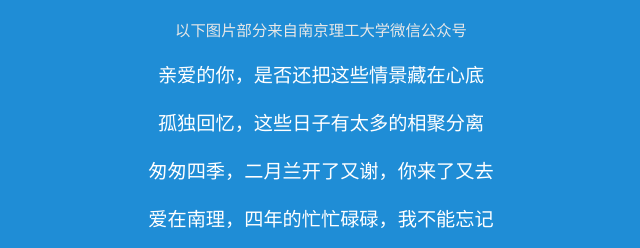
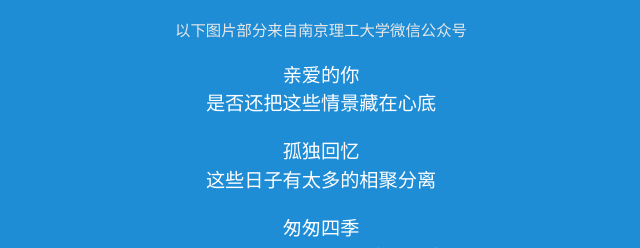
Before and after one commit to 1184291824/cornerstone, a Django app: template templates/App/graduationPhoto/mybill.html in a window 1280 px wide. Shown: the part 3281-3529 px from the top of the page, without its empty margins (319-959 px from the left). Run offline with Django 3.2, Linux system fonts and the light colour scheme; the template is opened without the code that fills it: values that come from a table or form of the project are taken from there, others are empty; tables that the repository leaves empty hold one stand-in row (values such as "Sample post").

Commit message:
毕业账单修改1

```diff
--- a/templates/App/graduationPhoto/mybill.html
+++ b/templates/App/graduationPhoto/mybill.html
@@ -85,10 +85,10 @@
 </div>
 <div class="student-account">
     <p style="color: #e7e7e7;font-size: 0.8em;text-align: center;text-indent: unset">以下图片部分来自南京理工大学微信公众号</p>
-    <p style="text-align: center;text-indent: unset;">亲爱的你，是否还把这些情景藏在心底</p>
-    <p style="text-align: center;text-indent: unset;">孤独回忆，这些日子有太多的相聚分离</p>
-    <p style="text-align: center;text-indent: unset;">匆匆四季，二月兰开了又谢，你来了又去</p>
-    <p style="text-align: center;text-indent: unset;">爱在南理，四年的忙忙碌碌，我不能忘记</p>
+    <p style="text-align: center;text-indent: unset;">亲爱的你<br/>是否还把这些情景藏在心底</p>
+    <p style="text-align: center;text-indent: unset;">孤独回忆<br/>这些日子有太多的相聚分离</p>
+    <p style="text-align: center;text-indent: unset;">匆匆四季<br/>二月兰开了又谢，你来了又去</p>
+    <p style="text-align: center;text-indent: unset;">爱在南理<br/>四年的忙忙碌碌，我不能忘记</p>
     <div class="image-box">
         <img src="https://imgconvert.csdnimg.cn/aHR0cHM6Ly9tbWJpei5xcGljLmNuL21tYml6X3BuZy9BOEZpYzM2ZWg5a3JVdUJyUE9jdmNxbEllaEFvNklxUkJmTEVublp0MlhpYWt0NmQwQVhIMHZmT05uUzJaT1lyY0pBZ1A2NnE2ZFNqVGhLQk12MHY4V1pRLzY0MA" alt="图8" title="图8" width="100%"/>
     </div>
@@ -109,10 +109,10 @@
         <img src="https://imgconvert.csdnimg.cn/aHR0cHM6Ly9tbWJpei5xcGljLmNuL21tYml6X3BuZy9BOEZpYzM2ZWg5a3JVdUJyUE9jdmNxbEllaEFvNklxUkJNV0hubXlTRUdHU1VRSk1LQVozT0JKY3BaSGlhc3FjREtZZ1hSa1Y2OVVXdGEzNmFXQkZpYmtrZy82NDA" alt="图8" title="图8" width="100%"/>
     </div>
 
-    <p style="text-align: center;text-indent: unset;">多少次的回眸，终换来四年的陪伴</p>
-    <p style="text-align: center;text-indent: unset;">多少次的吐槽，也忘不了早中晚餐</p>
-    <p style="text-align: center;text-indent: unset;">即使他们不在的日子，也要记得按时吃饭</p>
-    <p style="text-align: center;text-indent: unset;">即使你们再忙再累，也不能让肚子受难</p>
+    <p style="text-align: center;text-indent: unset;">多少次的回眸<br/>终换来四年的陪伴</p>
+    <p style="text-align: center;text-indent: unset;">多少次的吐槽<br/>也忘不了早中晚餐</p>
+    <p style="text-align: center;text-indent: unset;">即使他们不在的日子<br/>也要记得按时吃饭</p>
+    <p style="text-align: center;text-indent: unset;">即使你们再忙再累<br/>也不能让肚子受难</p>
     <div class="image-box">
         <img src="https://imgconvert.csdnimg.cn/aHR0cHM6Ly9tbWJpei5xcGljLmNuL21tYml6X3BuZy9BOEZpYzM2ZWg5a3JVdUJyUE9jdmNxbEllaEFvNklxUkJmbTRlMkN3UzJtTUNpYk5RRkdpYW9qeElVTjFRekZsT1hlQzNWaWJkeGhpYUJFUjlIcEZpYzUyQ1haZy82NDA" width="100%"/>
     </div>
@@ -159,7 +159,7 @@
     </div>
     <p style="color: #e7e7e7;font-size: 0.8em;text-align: center;text-indent: unset">以下数据不包含通识选修课以及计划外课程，不保证正确性</p>
     <p style="text-align: center;text-indent: unset;">（最最刺激和扎心的项目来了）</p>
-    <p style="text-align: center;text-indent: unset;">时间，是空间弯曲带给人类的一种错觉</p>
+    <p style="text-align: center;text-indent: unset;">时间<br/>是空间弯曲带给人类的一种错觉</p>
     <p>在这些漫长而又匆匆的日子里，<span>{{ student.get_credits }}</span>学分的课程组成了你大学的主旋律</p>
     <p>多少日夜积累起的汗水与疲惫，才换来了<span>{{ student.total_score }}</span>的总成绩</p>
     <p>平均学分绩<span>{{ student.average_score }}</span>，在<span>{{ student.discipline }}</span>专业排名第<span>{{ student.rank }}</span>，无论高或低，都是四年时光的沉积。</p>
@@ -181,7 +181,9 @@
 </div>
 <div class="student-account">
     <p>最后的最后，请允许我自私的唠叨两句吧。这之后，我们也许就真的再也不见。我们一个个伪装的像是习惯了离别和相聚的列车长，但是当我们人生列车上的乘客一个个走下去，一个个再也不会上来时，泪水真的禁不住眼眶的承载，只为不忍看到你离去的身影。就让你年轻美好的样子永远的留在别人的心中吧，当我们芳华已逝，身影佝偻时，现在的这些日子，也会变成最美的回忆吧</p>
-    <p>{{ student.photo }}</p>
+    {% if student.photo != "nan" %}
+        <p>{{ student.photo }}</p>
+    {% endif %}
 </div>
 </body>
 <script>
```
